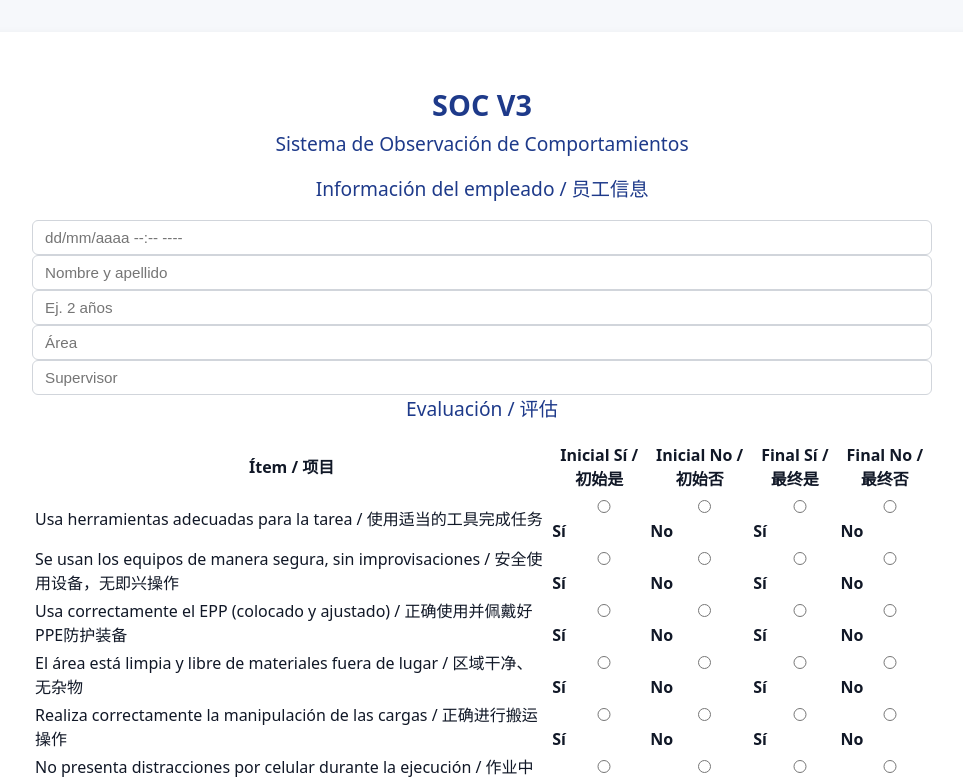
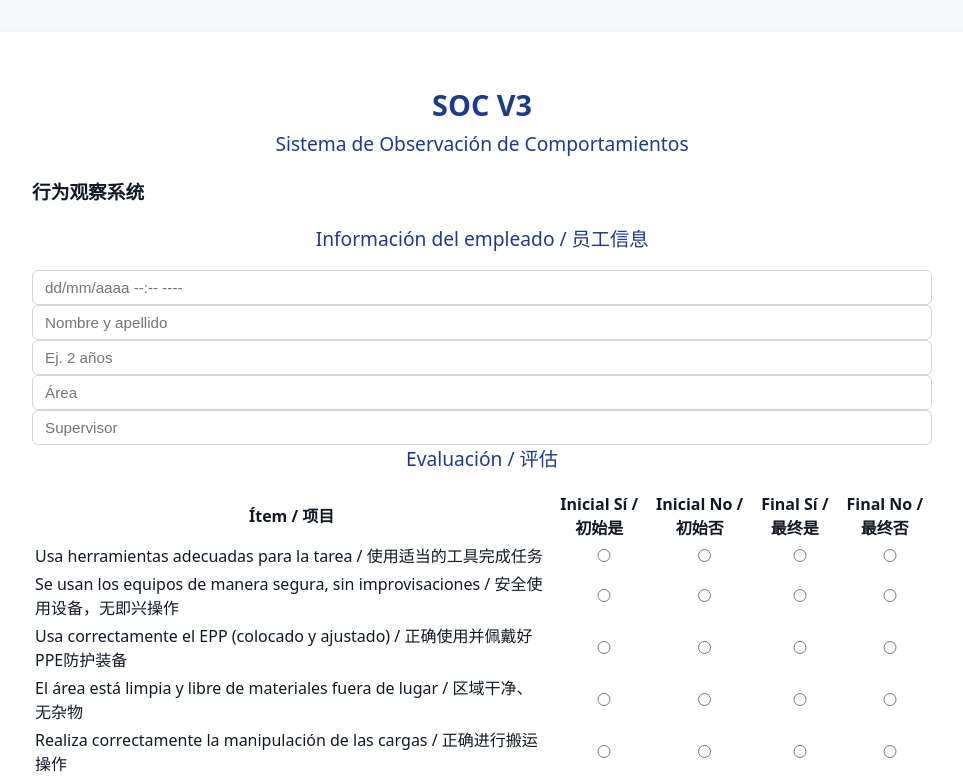
Before and after one commit to adriangarcia412-ui/SOC-V3, a React (Vite) app: page / in a window 1280 px wide. Shown: the top 781 px of the page, without its empty margins (158-1121 px from the left). Built offline with nearby package versions, Linux system fonts and the light colour scheme.

Commit message:
Refactor evaluaciones initialization and comments

```diff
--- a/src/App.jsx
+++ b/src/App.jsx
@@ -10,15 +10,19 @@ function App() {
     antiguedad: "",
     area: "",
     supervisor: "",
-    // evaluaciones: arreglo de objetos { inicialSi, inicialNo, finalSi, finalNo }
-    evaluaciones: Array(13).fill({ inicialSi: "", inicialNo: "", finalSi: "", finalNo: "" }),
+    evaluaciones: Array(13).fill({
+      inicialSi: "",
+      inicialNo: "",
+      finalSi: "",
+      finalNo: "",
+    }),
     pctInicial: 0,
     pctFinal: 0,
     ps: "",
     ic: "",
   });
 
-  // ====== Ítems de evaluación (ES / ZH) ======
+  // ====== Lista de ítems ======
   const items = [
     "Usa herramientas adecuadas para la tarea / 使用适当的工具完成任务",
     "Se usan los equipos de manera segura, sin improvisaciones / 安全使用设备，无即兴操作",
@@ -35,23 +39,24 @@ function App() {
     "Retira rebabas o virutas con herramienta, no con la mano / 使用工具清理毛刺，不用手清理",
   ];
 
-  // ====== Handlers campos de texto ======
+  // ====== Cambios de texto ======
   const onChangeText = (e) => {
     const { name, value } = e.target;
     setFormData((prev) => ({ ...prev, [name]: value }));
   };
 
-  // ====== Handlers radio por fase/ítem ======
-  //  Agrupamos radios por name:
-  //    Inicial: name={`i${idx}-inicial`}  -> valores "SI" | "NO"
-  //    Final:   name={`i${idx}-final`}    -> valores "SI" | "NO"
+  // ====== Cambios en radios ======
   const onChangeRadio = (idx, fase, valor) => {
     setFormData((prev) => {
       const next = [...prev.evaluaciones];
-      const actual = next[idx] || { inicialSi: "", inicialNo: "", finalSi: "", finalNo: "" };
+      const actual = next[idx] || {
+        inicialSi: "",
+        inicialNo: "",
+        finalSi: "",
+        finalNo: "",
+      };
 
       if (fase === "inicial") {
-        // Si marca SI, limpiamos NO, y viceversa
         if (valor === "SI") {
           actual.inicialSi = "SI";
           actual.inicialNo = "";
@@ -74,15 +79,15 @@ function App() {
     });
   };
 
-  // ====== Cálculo de % (contamos “SI”) ======
+  // ====== Cálculo de porcentajes ======
   const calcularPct = () => {
     const total = items.length;
     let iniSi = 0;
     let finSi = 0;
 
     formData.evaluaciones.forEach((ev) => {
-      if (ev && ev.inicialSi === "SI") iniSi += 1;
-      if (ev && ev.finalSi === "SI") finSi += 1;
+      if (ev.inicialSi === "SI") iniSi++;
+      if (ev.finalSi === "SI") finSi++;
     });
 
     const pctInicial = Math.round((iniSi / total) * 100) || 0;
@@ -91,14 +96,14 @@ function App() {
     setFormData((prev) => ({ ...prev, pctInicial, pctFinal }));
   };
 
-  // ====== Envío a Google Apps Script (proxy /api/gsheet) ======
+  // ====== Envío ======
   const onSubmit = async (e) => {
     e.preventDefault();
     calcularPct();
 
     try {
       const payload = {
-        fase: "FINAL", // mandamos cierre con ambos cálculos
+        fase: "FINAL",
         ts: new Date().toISOString(),
         nombre: formData.nombre,
         antiguedad: formData.antiguedad,
@@ -125,13 +130,13 @@ function App() {
     }
   };
 
-  // === Render ===
+  // ====== Render ======
   return (
     <div className="container">
       <h1 className="title">SOC V3</h1>
       <h2 className="subtitle">Sistema de Observación de Comportamientos</h2>
+      <h3 className="subtitle-zh">行为观察系统</h3>
 
-      {/* ====== Información del empleado ====== */}
       <h2>Información del empleado / 员工信息</h2>
       <form onSubmit={onSubmit}>
         <div className="grid">
@@ -177,7 +182,7 @@ function App() {
           />
         </div>
 
-        {/* ====== Evaluación (tabla con 4 columnas fijas) ====== */}
+        {/* ====== Evaluación ====== */}
         <h2>Evaluación / 评估</h2>
         <table className="eval-table">
           <thead>
@@ -194,9 +199,7 @@ function App() {
               <tr key={idx}>
                 <td className="eval-item">{txt}</td>
 
-                {/* Inicial Sí */}
                 <td className="eval-cell">
-                  <label className="radio">
                   <input
                     type="radio"
                     name={`i${idx}-inicial`}
@@ -204,13 +207,9 @@ function App() {
                     checked={formData.evaluaciones[idx]?.inicialSi === "SI"}
                     onChange={() => onChangeRadio(idx, "inicial", "SI")}
                   />
-                    <span>Sí</span>
-                  </label>
                 </td>
 
-                {/* Inicial No */}
                 <td className="eval-cell">
-                  <label className="radio">
                   <input
                     type="radio"
                     name={`i${idx}-inicial`}
@@ -218,13 +217,9 @@ function App() {
                     checked={formData.evaluaciones[idx]?.inicialNo === "NO"}
                     onChange={() => onChangeRadio(idx, "inicial", "NO")}
                   />
-                    <span>No</span>
-                  </label>
                 </td>
 
-                {/* Final Sí */}
                 <td className="eval-cell">
-                  <label className="radio">
                   <input
                     type="radio"
                     name={`i${idx}-final`}
@@ -232,13 +227,9 @@ function App() {
                     checked={formData.evaluaciones[idx]?.finalSi === "SI"}
                     onChange={() => onChangeRadio(idx, "final", "SI")}
                   />
-                    <span>Sí</span>
-                  </label>
                 </td>
 
-                {/* Final No */}
                 <td className="eval-cell">
-                  <label className="radio">
                   <input
                     type="radio"
                     name={`i${idx}-final`}
@@ -246,8 +237,6 @@ function App() {
                     checked={formData.evaluaciones[idx]?.finalNo === "NO"}
                     onChange={() => onChangeRadio(idx, "final", "NO")}
                   />
-                    <span>No</span>
-                  </label>
                 </td>
               </tr>
             ))}
```
Lines whose indentation alone changed are shown as unchanged.
